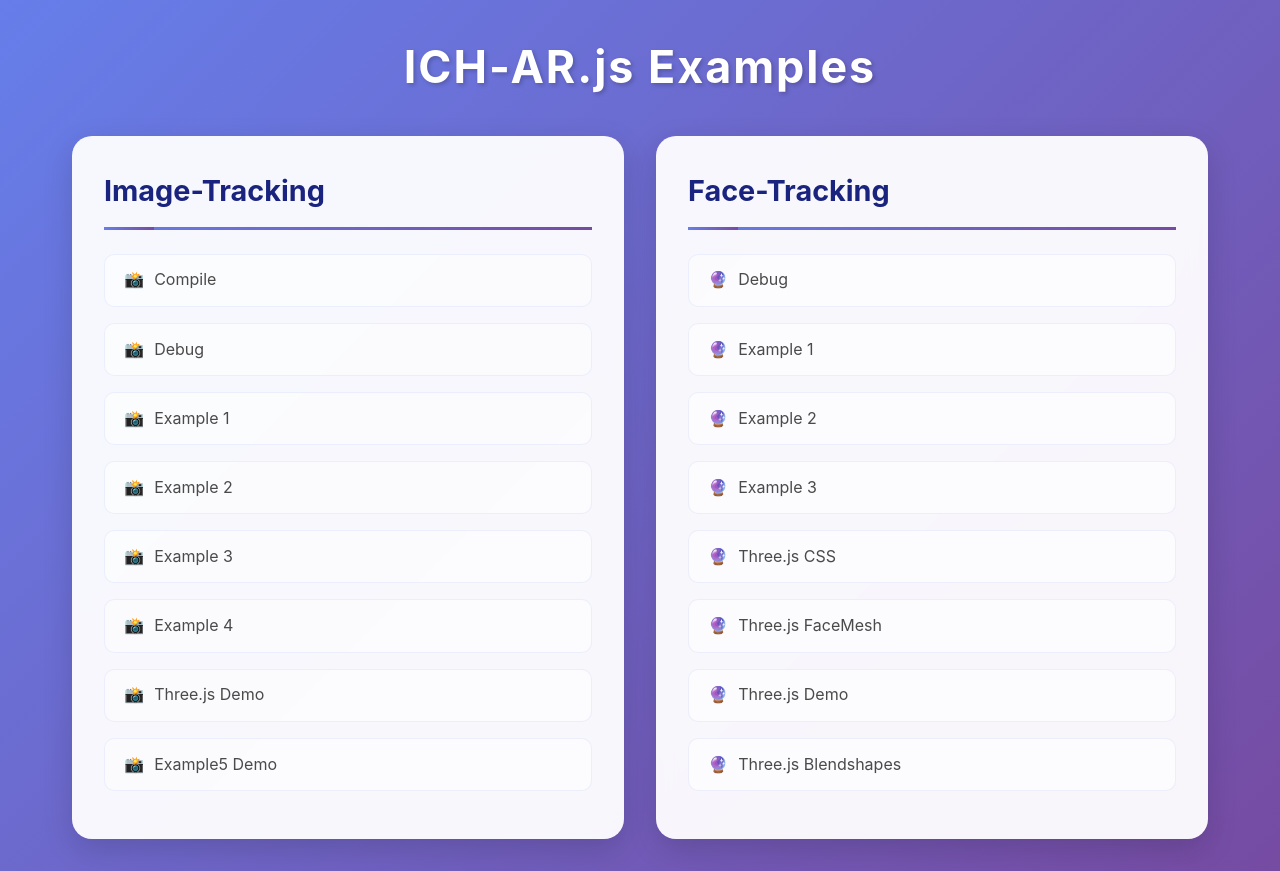
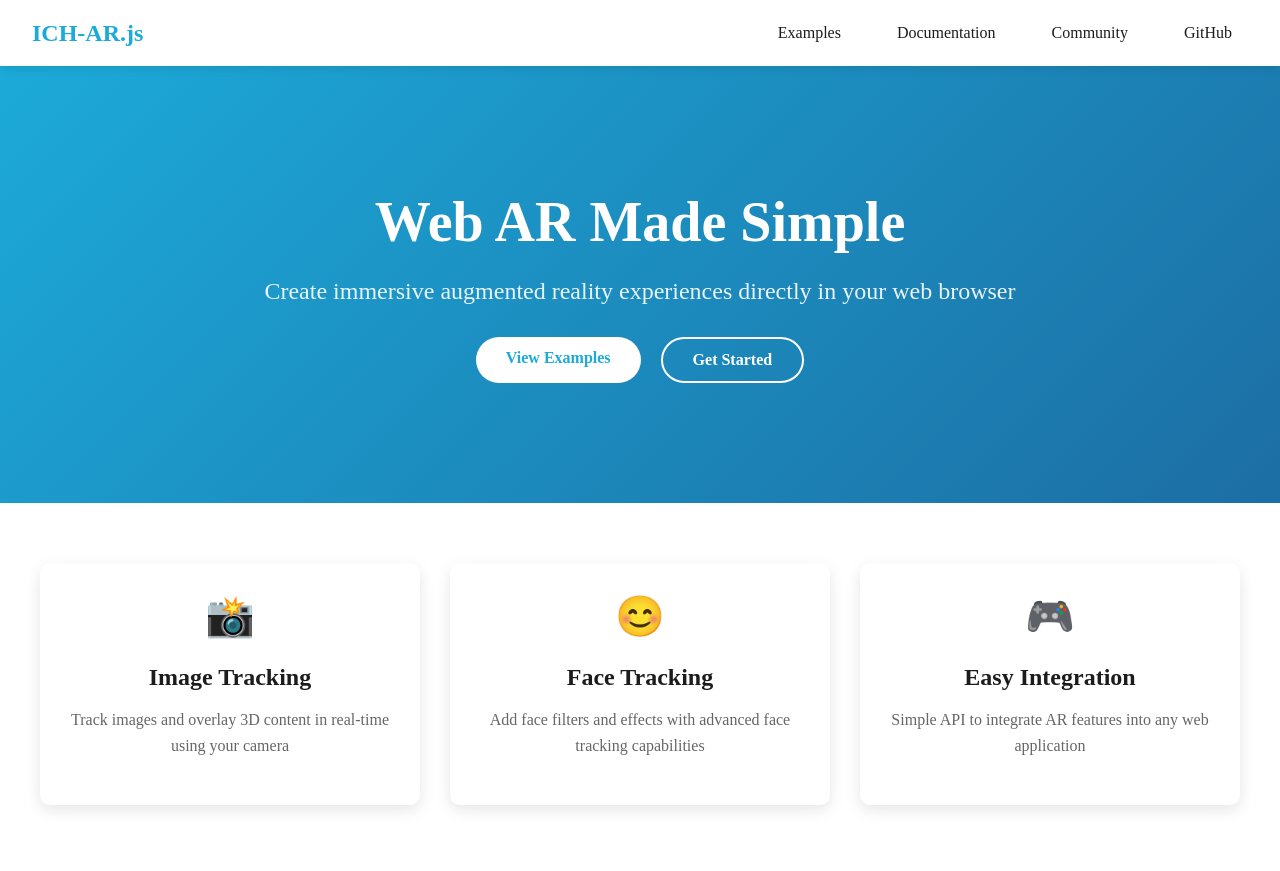
Before and after one commit to Graypigeonhgh/mind-ar-js-plus, a website built with Vite: page index.html in a window 1280 px wide. Built offline with nearby package versions, Linux system fonts and the light colour scheme.

Commit message:
第二次提交

```diff
--- a/index.html
+++ b/index.html
@@ -3,39 +3,48 @@
     <head>
         <meta charset="UTF-8">
         <meta name="viewport" content="width=device-width, initial-scale=1.0">
-        <title>ICH-AR.js Examples</title>
-        <link rel="stylesheet" href="styles/main.css">
+        <title>ICH-AR.js - Web AR Platform</title>
+        <link rel="stylesheet" href="styles/shared.css">
+        <link rel="stylesheet" href="styles/home.css">
     </head>
     <body>
-        <h1>ICH-AR.js Examples</h1>
-        <div class="container">
-            <div class="section">
-                <h2>Image-Tracking</h2>
-                <ul>
-                    <li><a href="examples/image-tracking/compile.html">Compile</a></li>
-                    <li><a href="examples/image-tracking/debug.html">Debug</a></li>
-                    <li><a href="examples/image-tracking/example1.html">Example 1</a></li>
-                    <li><a href="examples/image-tracking/example2.html">Example 2</a></li>
-                    <li><a href="examples/image-tracking/example3.html">Example 3</a></li>
-                    <li><a href="examples/image-tracking/example4.html">Example 4</a></li>
-                    <li><a href="examples/image-tracking/three.html">Three.js Demo</a></li>
-                    <li><a href="examples/image-tracking/example5.html">Example5 Demo</a></li>
-                </ul>
+        <nav class="nav-bar">
+            <a href="/" class="nav-logo">ICH-AR.js</a>
+            <div class="nav-links">
+                <a href="/examples.html" class="nav-link">Examples</a>
+                <a href="#" class="nav-link">Documentation</a>
+                <a href="#" class="nav-link">Community</a>
+                <a href="https://github.com/your-repo" class="nav-link">GitHub</a>
+            </div>
+        </nav>
+
+        <section class="hero-section">
+            <h1 class="hero-title">Web AR Made Simple</h1>
+            <p class="hero-subtitle">Create immersive augmented reality experiences directly in your web browser</p>
+            <div class="cta-buttons">
+                <a href="/examples.html" class="cta-button primary-cta">View Examples</a>
+                <a href="#" class="cta-button secondary-cta">Get Started</a>
+            </div>
+        </section>
+
+        <section class="features-grid">
+            <div class="feature-card">
+                <div class="feature-icon">📸</div>
+                <h3 class="feature-title">Image Tracking</h3>
+                <p class="feature-description">Track images and overlay 3D content in real-time using your camera</p>
             </div>
 
-            <div class="section">
-                <h2>Face-Tracking</h2>
-                <ul>
-                    <li><a href="examples/face-tracking/debug.html">Debug</a></li>
-                    <li><a href="examples/face-tracking/example1.html">Example 1</a></li>
-                    <li><a href="examples/face-tracking/example2.html">Example 2</a></li>
-                    <li><a href="examples/face-tracking/example3.html">Example 3</a></li>
-                    <li><a href="examples/face-tracking/three-css.html">Three.js CSS</a></li>
-                    <li><a href="examples/face-tracking/three-facemesh.html">Three.js FaceMesh</a></li>
-                    <li><a href="examples/face-tracking/three.html">Three.js Demo</a></li>
-                    <li><a href="examples/face-tracking/three-blendshapes.html">Three.js Blendshapes</a></li>
-                </ul>
+            <div class="feature-card">
+                <div class="feature-icon">😊</div>
+                <h3 class="feature-title">Face Tracking</h3>
+                <p class="feature-description">Add face filters and effects with advanced face tracking capabilities</p>
             </div>
-        </div>
+
+            <div class="feature-card">
+                <div class="feature-icon">🎮</div>
+                <h3 class="feature-title">Easy Integration</h3>
+                <p class="feature-description">Simple API to integrate AR features into any web application</p>
+            </div>
+        </section>
     </body>
 </html>
--- /dev/null
+++ b/styles/home.css
@@ -0,0 +1,93 @@
+:root {
+    --primary-color: #1caad9;
+    --text-color: #1c1c1c;
+    --light-bg: #f2f2f2;
+}
+
+.hero-section {
+    text-align: center;
+    padding: 80px 20px;
+    background: linear-gradient(135deg, #1caad9 0%, #1c6ea4 100%);
+    color: white;
+}
+
+.hero-title {
+    font-size: 3.5rem;
+    margin-bottom: 1.5rem;
+}
+
+.hero-subtitle {
+    font-size: 1.5rem;
+    margin-bottom: 2rem;
+    opacity: 0.9;
+}
+
+.cta-buttons {
+    display: flex;
+    gap: 20px;
+    justify-content: center;
+    margin-bottom: 40px;
+}
+
+.cta-button {
+    padding: 12px 30px;
+    border-radius: 25px;
+    text-decoration: none;
+    font-weight: bold;
+    transition: all 0.3s ease;
+}
+
+.primary-cta {
+    background: white;
+    color: var(--primary-color);
+}
+
+.secondary-cta {
+    border: 2px solid white;
+    color: white;
+}
+
+.features-grid {
+    display: grid;
+    grid-template-columns: repeat(auto-fit, minmax(300px, 1fr));
+    gap: 30px;
+    padding: 60px 20px;
+    max-width: 1200px;
+    margin: 0 auto;
+}
+
+.feature-card {
+    text-align: center;
+    padding: 30px;
+    background: white;
+    border-radius: 10px;
+    box-shadow: 0 5px 15px rgba(0,0,0,0.1);
+}
+
+.feature-icon {
+    font-size: 2.5rem;
+    margin-bottom: 20px;
+    color: var(--primary-color);
+}
+
+.feature-title {
+    font-size: 1.5rem;
+    margin-bottom: 15px;
+    color: var(--text-color);
+}
+
+.feature-description {
+    color: #666;
+    line-height: 1.6;
+}
+
+@media (max-width: 768px) {
+    .hero-title {
+        font-size: 2.5rem;
+    }
+
+    .cta-buttons {
+        flex-direction: column;
+        align-items: center;
+    }
+}
--- /dev/null
+++ b/styles/shared.css
@@ -0,0 +1,96 @@
+:root {
+    --primary-color: #1caad9;
+    --text-color: #1c1c1c;
+    --light-bg: #f2f2f2;
+}
+
+.nav-bar {
+    display: flex;
+    justify-content: space-between;
+    align-items: center;
+    padding: 1rem 2rem;
+    background: white;
+    box-shadow: 0 2px 10px rgba(0,0,0,0.1);
+    position: fixed;
+    top: 0;
+    left: 0;
+    right: 0;
+    z-index: 1000;
+    backdrop-filter: blur(10px);
+    background: rgba(255, 255, 255, 0.95);
+}
+
+.nav-logo {
+    font-size: 1.5rem;
+    font-weight: bold;
+    color: var(--primary-color);
+    text-decoration: none;
+    display: flex;
+    align-items: center;
+    gap: 0.5rem;
+}
+
+.nav-logo:hover {
+    transform: scale(1.05);
+}
+
+.nav-links {
+    display: flex;
+    gap: 1.5rem;
+    align-items: center;
+}
+
+.nav-link {
+    text-decoration: none;
+    color: var(--text-color);
+    padding: 0.5rem 1rem;
+    border-radius: 25px;
+    transition: all 0.3s ease;
+    font-weight: 500;
+    position: relative;
+}
+
+.nav-link:hover {
+    background: var(--light-bg);
+    color: var(--primary-color);
+}
+
+.nav-link.active {
+    background: var(--primary-color);
+    color: white;
+}
+
+/* 添加页面内容的顶部间距，为固定导航栏留出空间 */
+body {
+    padding-top: 4rem;
+    margin: 0;
+}
+
+/* 移动端适配 */
+@media (max-width: 768px) {
+    .nav-bar {
+        padding: 1rem;
+    }
+
+    .nav-links {
+        position: fixed;
+        bottom: 0;
+        left: 0;
+        right: 0;
+        background: white;
+        padding: 1rem;
+        box-shadow: 0 -2px 10px rgba(0,0,0,0.1);
+        justify-content: space-around;
+        display: flex;
+    }
+
+    .nav-link {
+        font-size: 0.9rem;
+        padding: 0.5rem;
+        text-align: center;
+    }
+
+    body {
+        padding-bottom: 4rem; /* 为底部导航栏留出空间 */
+    }
+}
```
Also changed, not shown: examples.html (added, +53 -0 lines).
